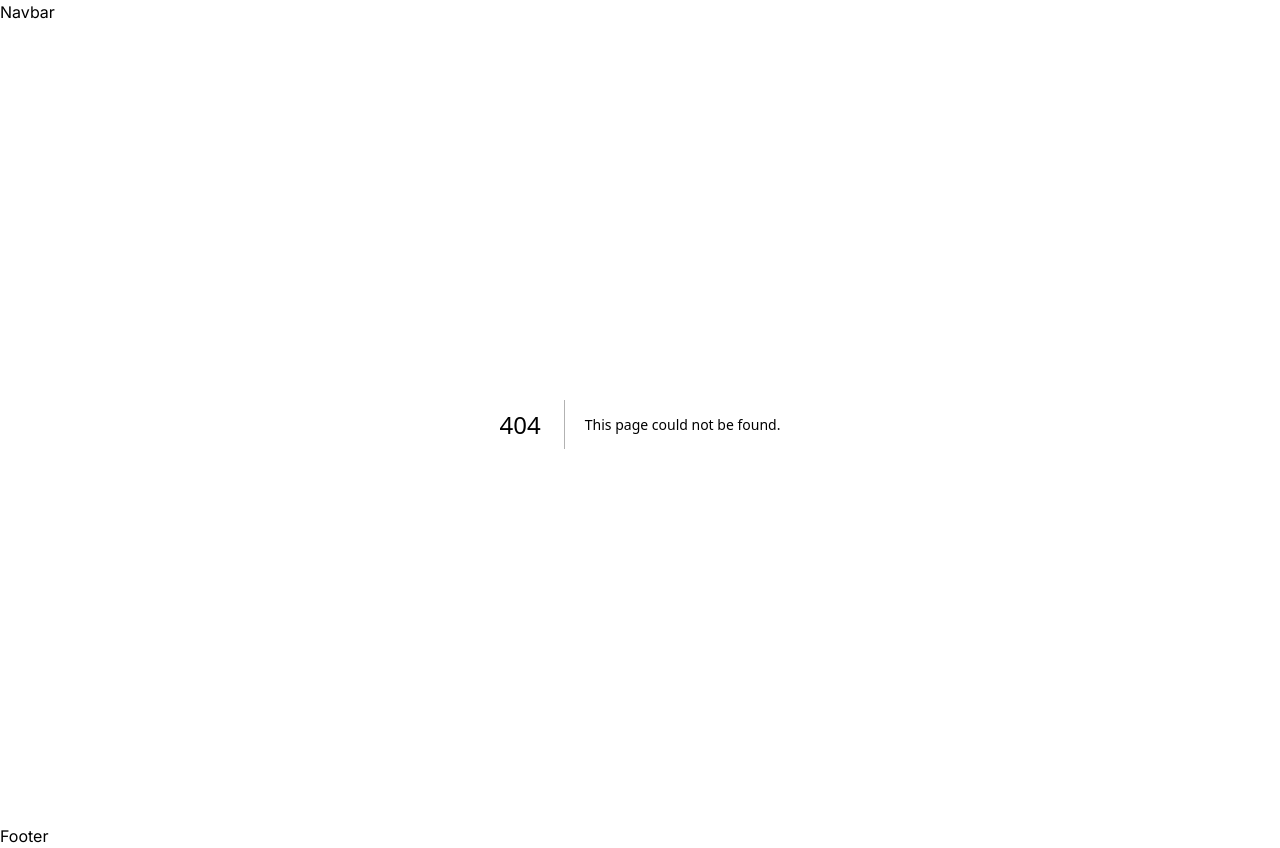
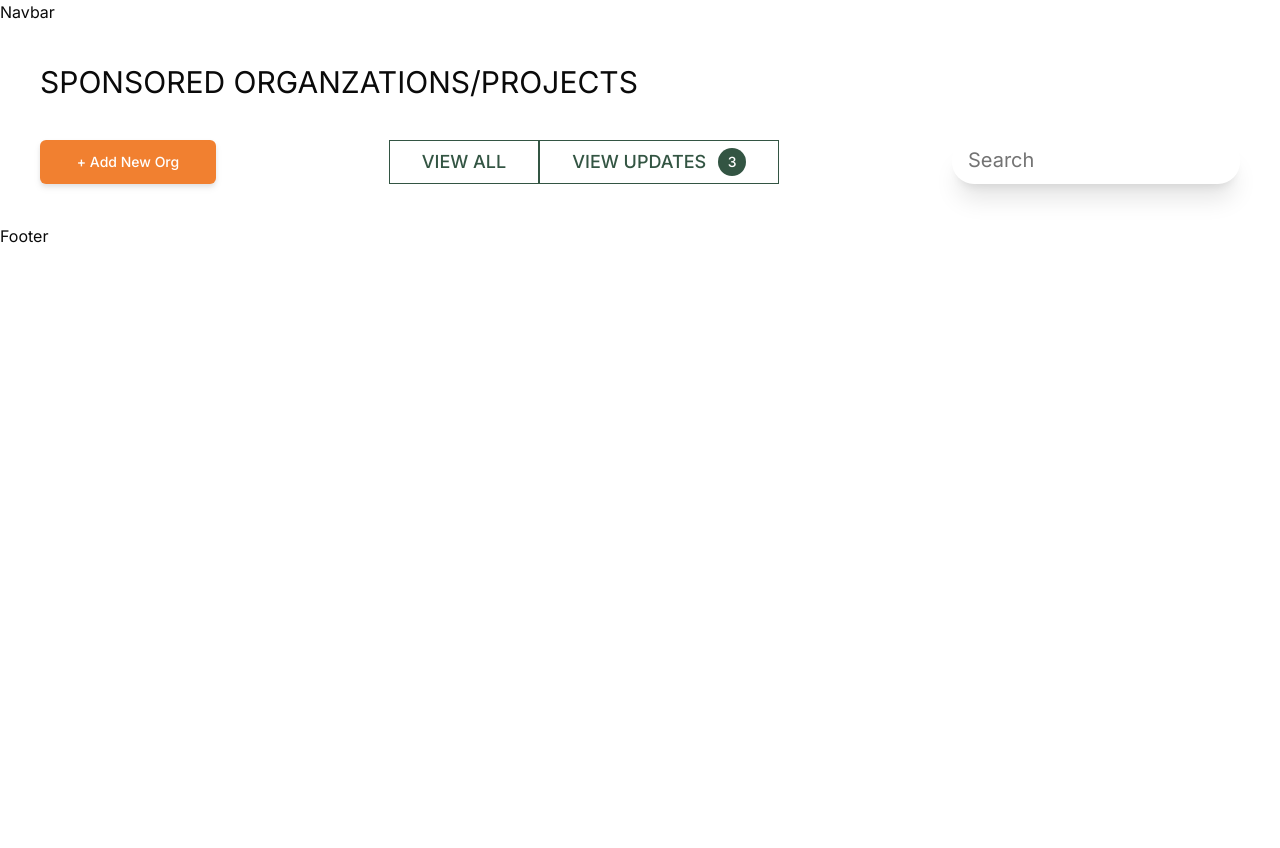
Before and after one commit to hack4impact-calpoly/ecologistics-portal, a Next.js app: page /sponsors in a window 1280 px wide. Before the commit this address had no page. After the commit the page ends 800 px from the top, so only its background shows below. Built offline with nearby package versions, Linux system fonts and the light colour scheme.

Commit message:
feat: Created sponsors list page with add button, toggles, and search input

```diff
--- /dev/null
+++ b/src/app/sponsors/page.tsx
@@ -0,0 +1,45 @@
+import { Button } from "@/components/ui/button";
+import { Toggle } from "@/components/ui/toggle";
+import { Input } from "@/components/ui/input";
+
+export default function Page() {
+  return (
+    <main className="m-10">
+      <h1>
+        {/* Page header */}
+        <div className="font-sans text-3xl mb-10">
+          SPONSORED ORGANZATIONS/PROJECTS
+        </div>
+      </h1>
+      {/* Row of buttons */}
+      <div className="w-full flex items-center justify-between">
+        {/* Add New Org Button */}
+        <Button className="w-44 h-11 bg-[#F18030] hover:bg-orange-400 text-white drop-shadow-md">
+          + Add New Org
+        </Button>
+        {/* View All / View Updates toggles */}
+        <div>
+          <Toggle className="text-lg h-11 rounded-none border px-8 border-[#335543] text-[#335543] data-[state=on]:bg-[#335543] data-[state=on]:text-white">
+            VIEW ALL
+          </Toggle>
+          <Toggle className="text-lg h-11 rounded-none px-8 border border-[#335543] text-[#335543] data-[state=on]:bg-[#335543] data-[state=on]:text-white">
+            VIEW UPDATES
+            <div className="relative w-7 h-7 ml-3 bg-[#335543] rounded-full flex items-center justify-center text-white text-sm">
+              <div className="absolute top-1/2 left-1/2 transform -translate-x-1/2 -translate-y-1/2">
+                {/* placeholder number */}3
+              </div>
+            </div>
+          </Toggle>
+          {/* Search bar */}
+        </div>
+        <div className="w-72 h-11 rounded-full shadow-xl">
+          {/* Add magnifying glass here */}
+          <Input
+            placeholder="Search"
+            className="border-none rounded-full p-4 text-xl focus:outline-none"
+          />
+        </div>
+      </div>
+    </main>
+  );
+}
```
